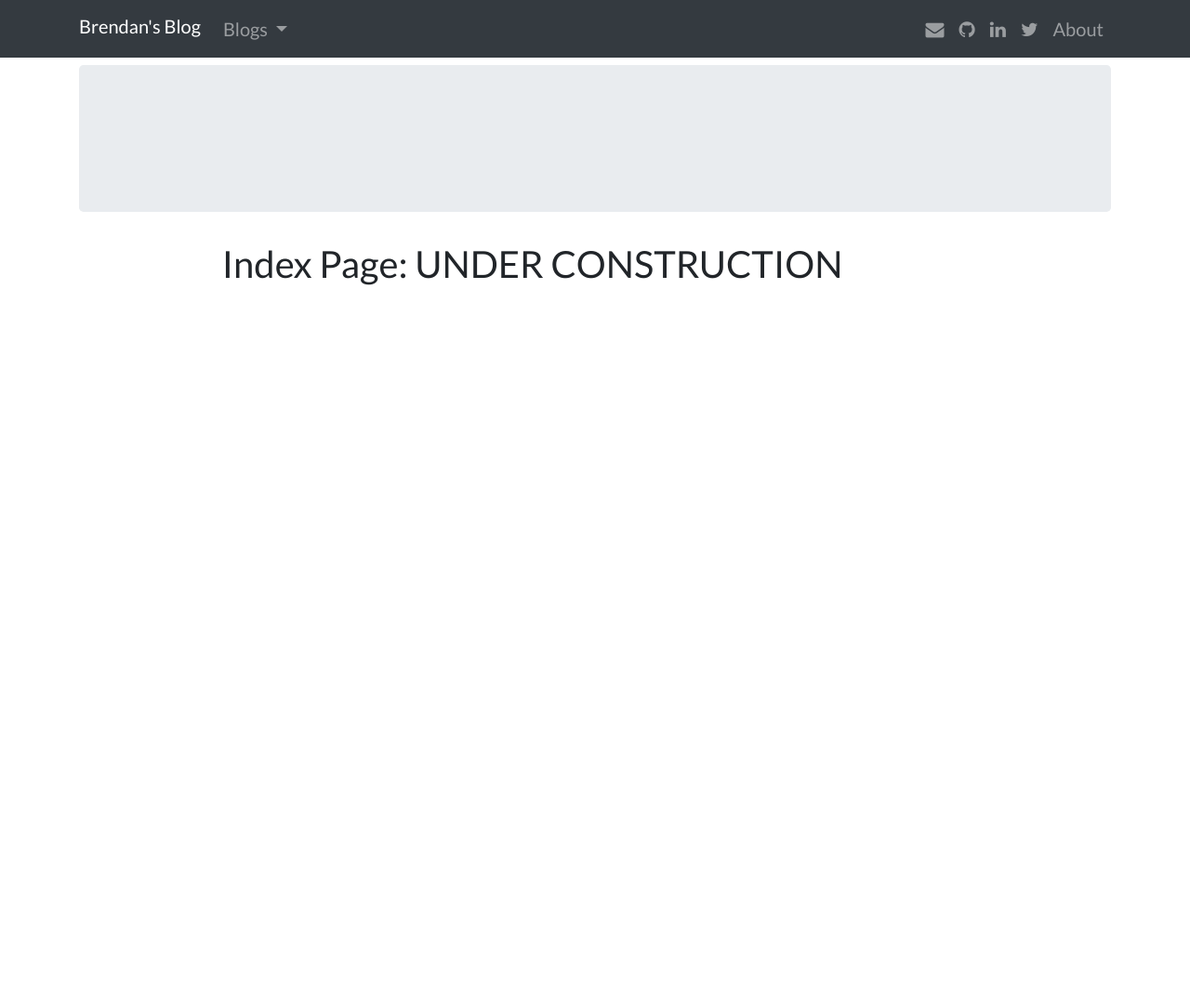
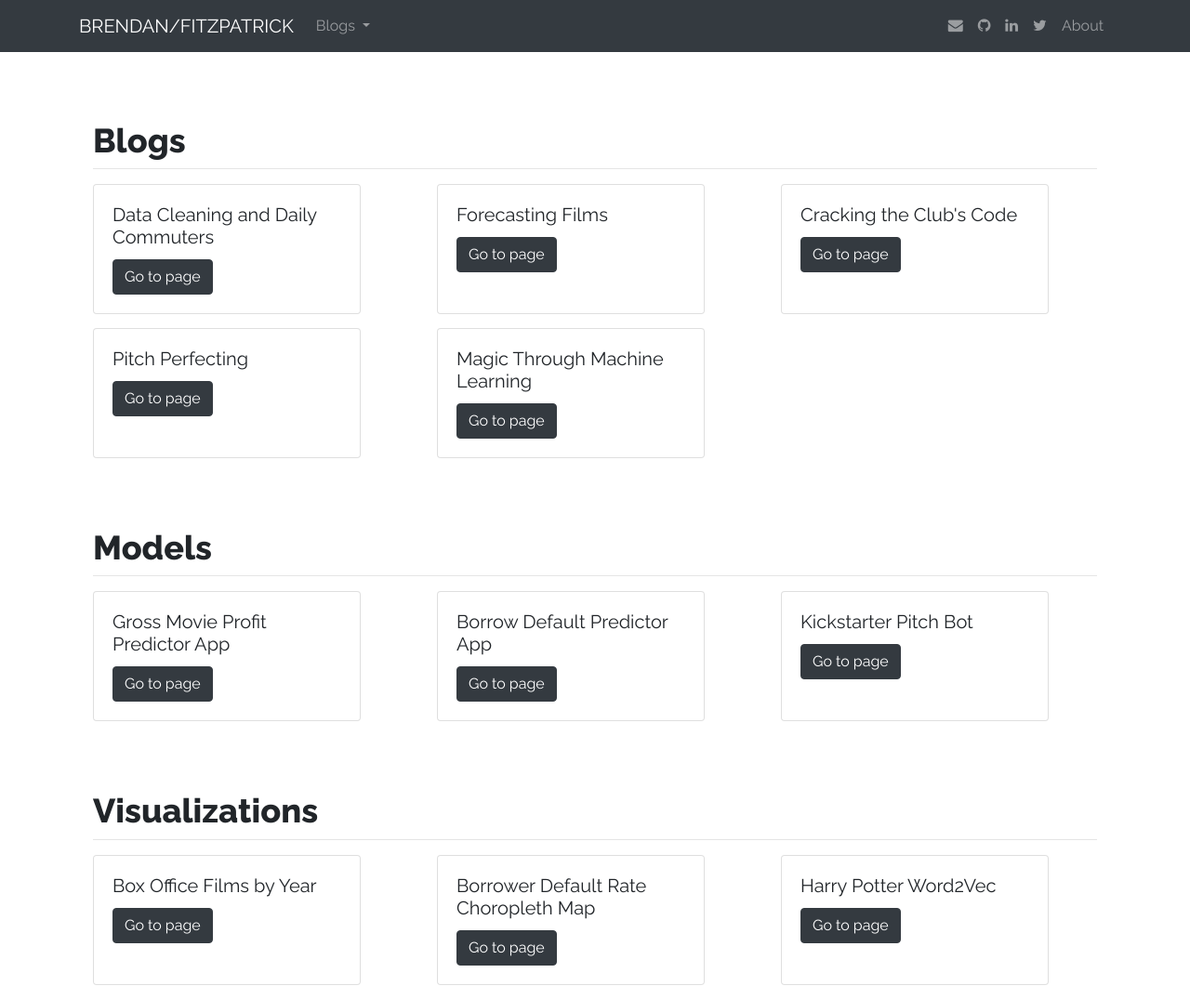
Before and after one commit to brendanfitz/portfolio-flask-app, a Flask app: page / in a window 1280 px wide. Shown: the whole page at 93% size. Before the commit the page ends 307 px from the top, so only its background shows below. Run offline with Flask 2, Linux system fonts and the light colour scheme; some libraries are stand-ins or nearby versions.

Commit message:
Update index page and base for blogs to only have header

```diff
--- a/app.py
+++ b/app.py
@@ -5,13 +5,11 @@ app = Flask(__name__)
 
 @app.route('/')
 def index():
-    return render_template('index.html')
+    return render_template('index.html', projects=blog_db)
 
 @app.route('/about')
 def about():
-    title = 'About'
-    subtitle = ''
-    return render_template('about.html', title=title, subtitle=subtitle)
+    return render_template('about.html')
 
 @app.route('/blog/<name>')
 def blog(name):
@@ -20,7 +18,7 @@ def blog(name):
     subtitle = blog_data['subtitle']
     template = '/blogs/{}'.format(blog_data['template'])
     print(template)
-    return render_template(template, title=title, subtitle=subtitle)
+    return render_template(template, is_blog=True, title=title, subtitle=subtitle)
 
 if __name__ == '__main__':
-    app.run(host="0.0.0.0", port=80)
+    app.run(debug=True)
--- a/static/css/style.css
+++ b/static/css/style.css
@@ -1,12 +1,20 @@
 body {
   padding-top: 70px;
-	font-family: lato;
-  font-size: 20px;
+	font-family: Raleway;
 }
 
+h1 {
+  font-size: 63px;
+  font-weight: 800;
+}
 
-h1 h2 {
-  font-weight: 700;
+.jumbotron p {
+  font-size: 21px;
+  font-weight: 400;
+}
+
+h2 {
+  font-weight: 800;
 }
 
 table {
@@ -20,7 +28,7 @@ p {
 
 .section-heading {
     font-size: 36px;
-    font-weight: 700;
+    font-weight: 800;
     margin-top: 60px;
 }
 
--- a/templates/base.html
+++ b/templates/base.html
@@ -14,7 +14,7 @@
     <!-- Add icon library -->
     <link rel="stylesheet" href="https://cdnjs.cloudflare.com/ajax/libs/font-awesome/4.7.0/css/font-awesome.min.css">
     <!-- Fonts -->
-    <link href="https://fonts.googleapis.com/css?family=Lato:400,700&display=swap" rel="stylesheet">
+    <link href="https://fonts.googleapis.com/css?family=Raleway:400,800&display=swap" rel="stylesheet">
     <link rel="stylesheet" type="text/css" href="{{ url_for('static', filename='css/style.css') }}">
   </head>
   <body>
@@ -23,7 +23,7 @@
         <div class="collapse navbar-collapse" id="navbarSupportedContent">
           <ul class="navbar-nav mr-auto">
             <li class="nav-item active">
-              <a class="navbar-brand" href="{{url_for('index')}}">Brendan's Blog</a>
+              <a class="navbar-brand" href="{{url_for('index')}}">BRENDAN/FITZPATRICK</a>
             </li>
             <li class="nav-item dropdown">
               <a class="nav-link dropdown-toggle" href="#" id="navbarDropdown" role="button" data-toggle="dropdown" aria-haspopup="true" aria-expanded="false">
@@ -67,18 +67,16 @@
       </div>
     </nav>
     <div class="container" id="blog">
-      <div class="jumbotron">
-        <h1>{{ title }}</h1>
-        <p>{{ subtitle }}</p>
-      </div>
-      <div class="container" id="blog-text">
-        <div class="row justify-content-center">
-          <div class="col-lg-9 col-md-10 mx-auto">
+      {% if is_blog %}
+        <div class="jumbotron">
+          <h1>{{ title }}</h1>
+          <p>{{ subtitle }}</p>
+        </div>
+      {% endif %}
+      <div class="container">
       {% block content %}
 
       {% endblock %}
-          </div>
-        </div>
       </div>
     </div>
   </body>
--- a/templates/index.html
+++ b/templates/index.html
@@ -1,5 +1,74 @@
 {% extends "base.html" %}
 
 {% block content %}
-  <h1>Index Page: UNDER CONSTRUCTION</h1>
+  <h2 class="section-heading">Blogs</h2>
+  <hr style="margin-top: 0">
+  <div class="row">
+    {% for project in projects %}
+    <div class="col-lg-4 col-sm-6 d-flex align-items-stretch" style="margin-bottom: 15px">
+      <div class="card" style="width: 18rem;">
+        <div class="card-body">
+          <h5 class="card-title">{{ projects[project].title }}</h5>
+          <a href="{{ url_for('blog', name=project) }}" class="btn btn-dark">Go to page</a>
+        </div>
+      </div>
+    </div>
+    {% endfor %}
+  </div>
+  <h2 class="section-heading">Models</h2>
+  <hr style="margin-top: 0">
+  <div class="row">
+    <div class="col-lg-4 col-sm-6 d-flex align-items-stretch" style="margin-bottom: 15px">
+      <div class="card" style="width: 18rem;">
+        <div class="card-body">
+          <h5 class="card-title">Gross Movie Profit Predictor App</h5>
+          <a href="#" class="btn btn-dark">Go to page</a>
+        </div>
+      </div>
+    </div>
+    <div class="col-lg-4 col-sm-6 d-flex align-items-stretch" style="margin-bottom: 15px">
+      <div class="card" style="width: 18rem;">
+        <div class="card-body">
+          <h5 class="card-title">Borrow Default Predictor App</h5>
+          <a href="#" class="btn btn-dark">Go to page</a>
+        </div>
+      </div>
+    </div>
+    <div class="col-lg-4 col-sm-6 d-flex align-items-stretch" style="margin-bottom: 15px">
+      <div class="card" style="width: 18rem;">
+        <div class="card-body">
+          <h5 class="card-title">Kickstarter Pitch Bot</h5>
+          <a href="#" class="btn btn-dark">Go to page</a>
+        </div>
+      </div>
+    </div>
+  </div>
+  <h2 class="section-heading">Visualizations</h2>
+  <hr style="margin-top: 0">
+  <div class="row">
+    <div class="col-lg-4 col-sm-6 d-flex align-items-stretch" style="margin-bottom: 15px">
+      <div class="card" style="width: 18rem;">
+        <div class="card-body">
+          <h5 class="card-title">Box Office Films by Year</h5>
+          <a href="#" class="btn btn-dark">Go to page</a>
+        </div>
+      </div>
+    </div>
+    <div class="col-lg-4 col-sm-6 d-flex align-items-stretch" style="margin-bottom: 15px">
+      <div class="card" style="width: 18rem;">
+        <div class="card-body">
+          <h5 class="card-title">Borrower Default Rate Choropleth Map</h5>
+          <a href="#" class="btn btn-dark">Go to page</a>
+        </div>
+      </div>
+    </div>
+    <div class="col-lg-4 col-sm-6 d-flex align-items-stretch" style="margin-bottom: 15px">
+      <div class="card" style="width: 18rem;">
+        <div class="card-body">
+          <h5 class="card-title">Harry Potter Word2Vec</h5>
+          <a href="#" class="btn btn-dark">Go to page</a>
+        </div>
+      </div>
+    </div>
+  </div>
 {% endblock %}
```
